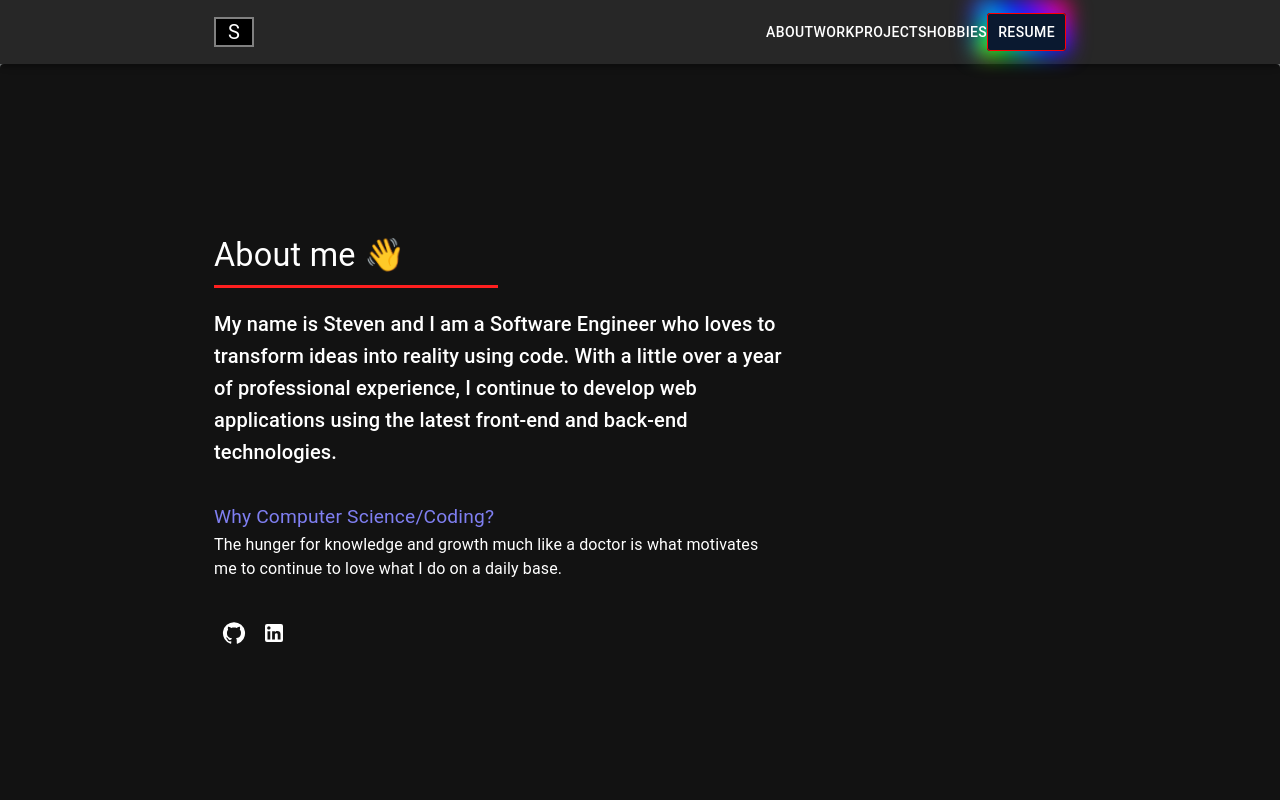
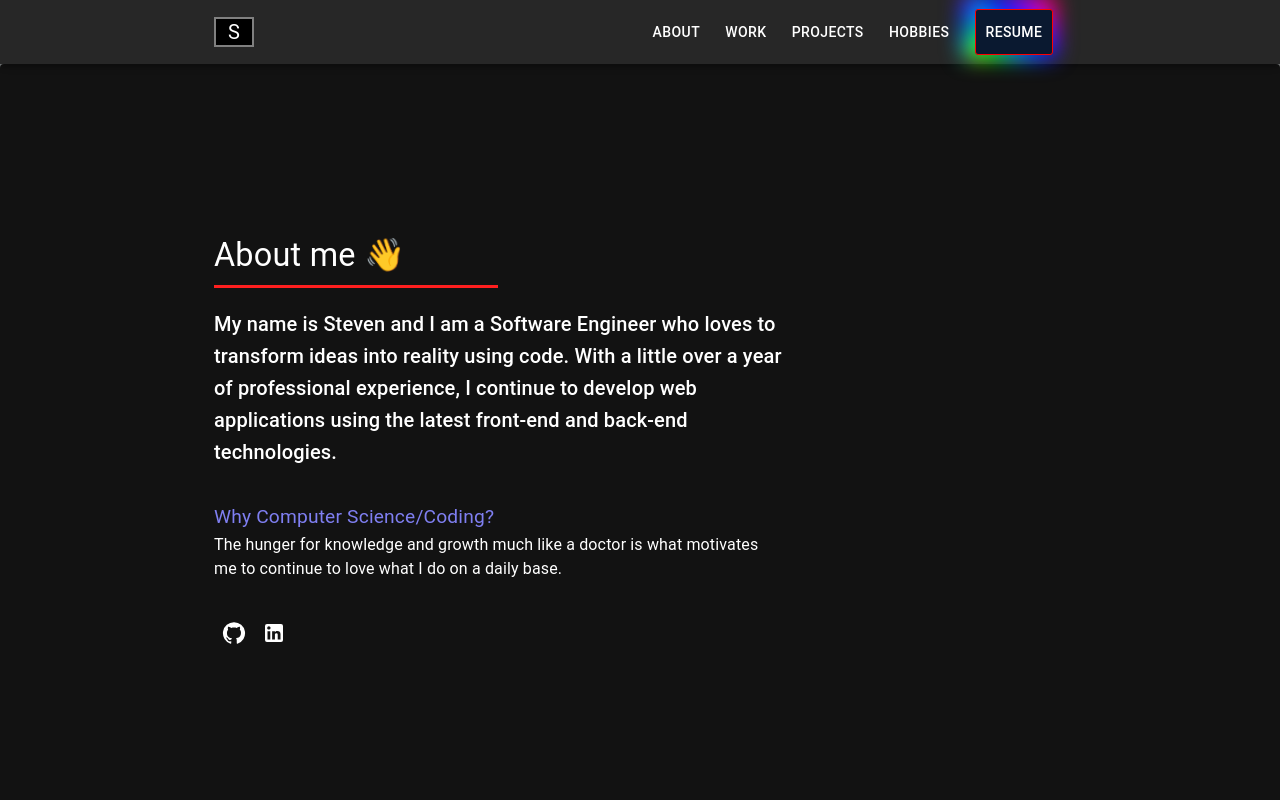
Before and after one commit to steven-ossorio/portfolio, a Next.js app in the folder portfolio/: page / in a window 1280 px wide. Shown: the top 800 px of the page. Built offline with nearby package versions, Linux system fonts and the light colour scheme.

Commit message:
Making sure spacing exist for nav links

```diff
--- a/portfolio/component/header.component.jsx
+++ b/portfolio/component/header.component.jsx
@@ -61,7 +61,14 @@ const Header = () => {
               S
             </Avatar>
             <Hidden smDown>
-              <Box>
+              <Box
+                sx={{
+                  width: "50%",
+                  display: "flex",
+                  justifyContent: "space-around",
+                  alignItems: "center",
+                }}
+              >
                 {navigationLinks.map((item) => (
                   <Link
                     key={item.name}
```
